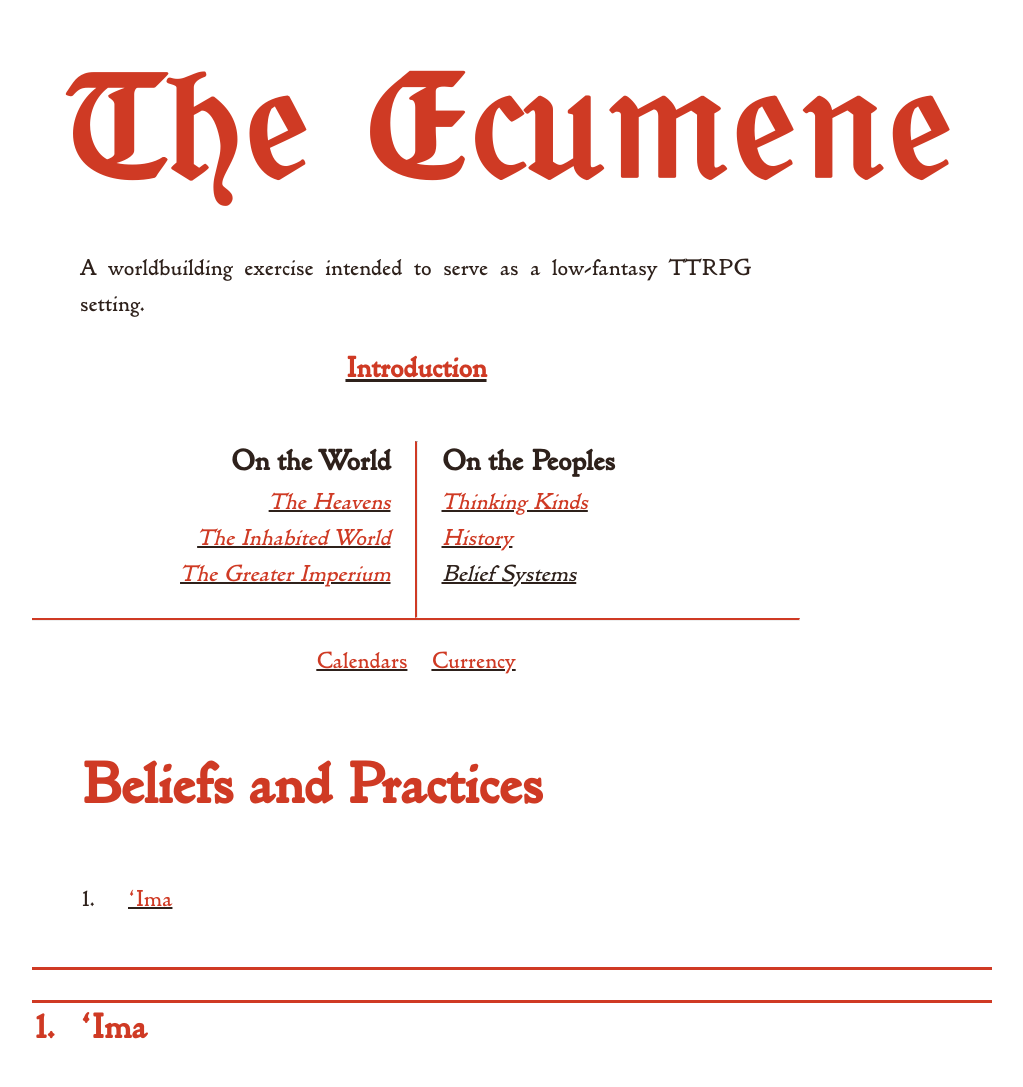
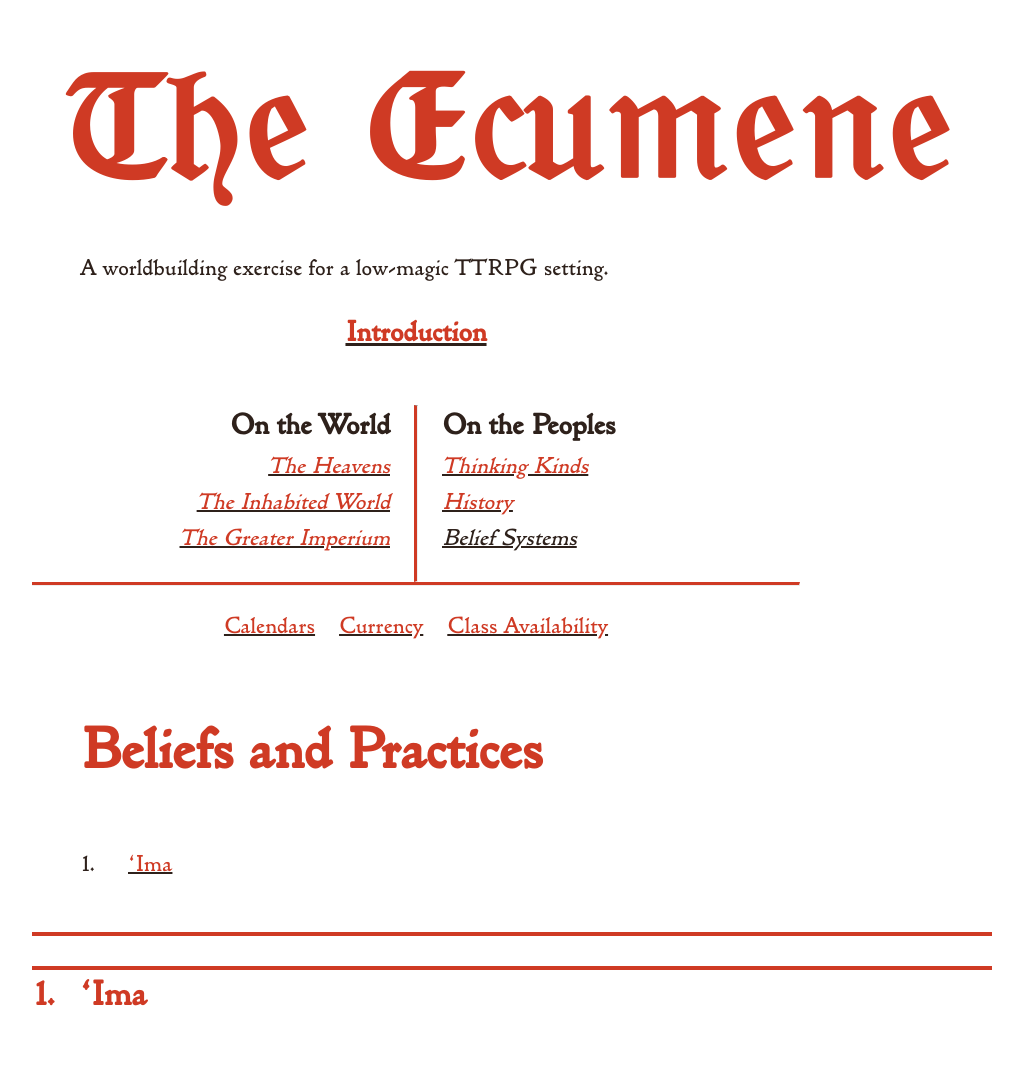
Before and after one commit to kmules1/kmules1.github.io, a Jekyll site: the page built from ecumene/beliefs.md, in a window 1280 px wide. Shown: the whole page, without its empty margins (128-1151 px from the left). Built offline with Jekyll 4.4.1, drawn with Linux system fonts in a browser that asks for light colours; after the commit the page ends 1054 px from its top, so only the background shows below that.

Commit message:
additional reference page started

```diff
--- a/_data/navigation.yml
+++ b/_data/navigation.yml
@@ -17,3 +17,5 @@ reference:
   url: /ecumene/calendars/
 - title: Currency
   url: /ecumene/currency/
+- title: Class Availability
+  url: /ecumene/classes/
--- a/_layouts/ecumene2.html
+++ b/_layouts/ecumene2.html
@@ -39,7 +39,7 @@
 	<body>
 		<header>
 			<title-block>The Ecumene</title-block>
-			<subtitle-block>A worldbuilding exercise intended to serve as a low-fantasy TTRPG setting.</subtitle-block>
+			<subtitle-block>A worldbuilding exercise for a low-magic TTRPG setting.</subtitle-block>
 
 			<nav>
 				<section>
--- a/assets/css/ecumene2.scss
+++ b/assets/css/ecumene2.scss
@@ -85,7 +85,7 @@ em.ae {
  */
 
 header {
-	border-bottom:				0.125rem solid var(--red);
+	border-bottom:				0.2rem solid var(--red);
 }
 
 header title-block {
@@ -136,7 +136,7 @@ nav section.right-column {
 nav hr {
 	height:						unset;
 	color:						var(--red);
-	border-left:				2px solid;
+	border-left:				0.125rem solid;
 	margin:						1rem 0 0;
 }
 
@@ -144,7 +144,7 @@ nav hr.double-column {
 	flex:						2;
 	flex-basis:					100%;
 	border-left:				unset;
-	border-top:					2px solid;
+	border-top:					0.125rem solid;
 	margin:						0 -2rem 0;
 }
 
@@ -261,7 +261,7 @@ main h2 {
 	grid-template-columns:		2rem auto;
 	margin-inline:				0;
 	max-width:					40rem;
-	border-block-start:			0.125rem solid var(--red);
+	border-block-start:			0.2rem solid var(--red);
 }
 main h2::before {
 	display:					block;
@@ -429,6 +429,14 @@ table.wide {
 }
 
 /*
+ *	TABLE CELL STYLES
+ */
+
+td.barberpole-black {
+
+}
+
+/*
  *	FOOTER
  */
 
```
Also changed, not shown: ecumene/classes.md (added, +22 -0 lines).
